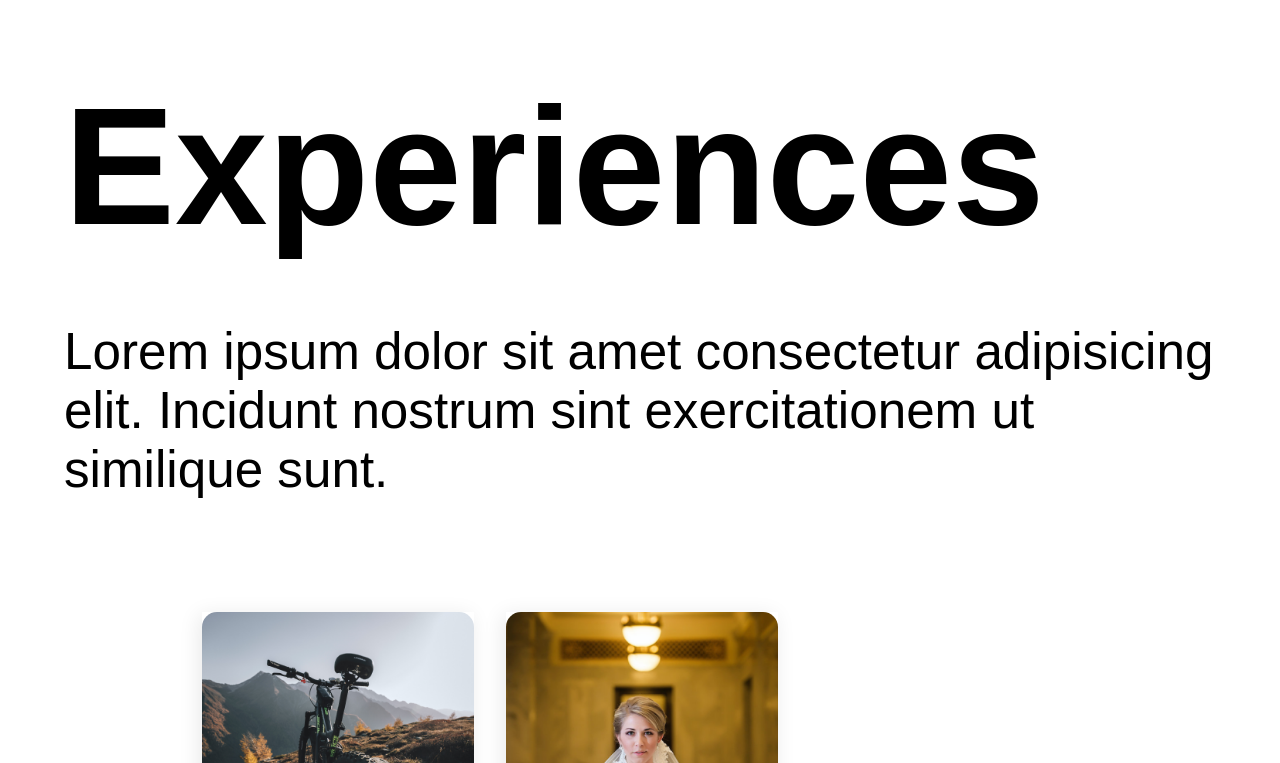
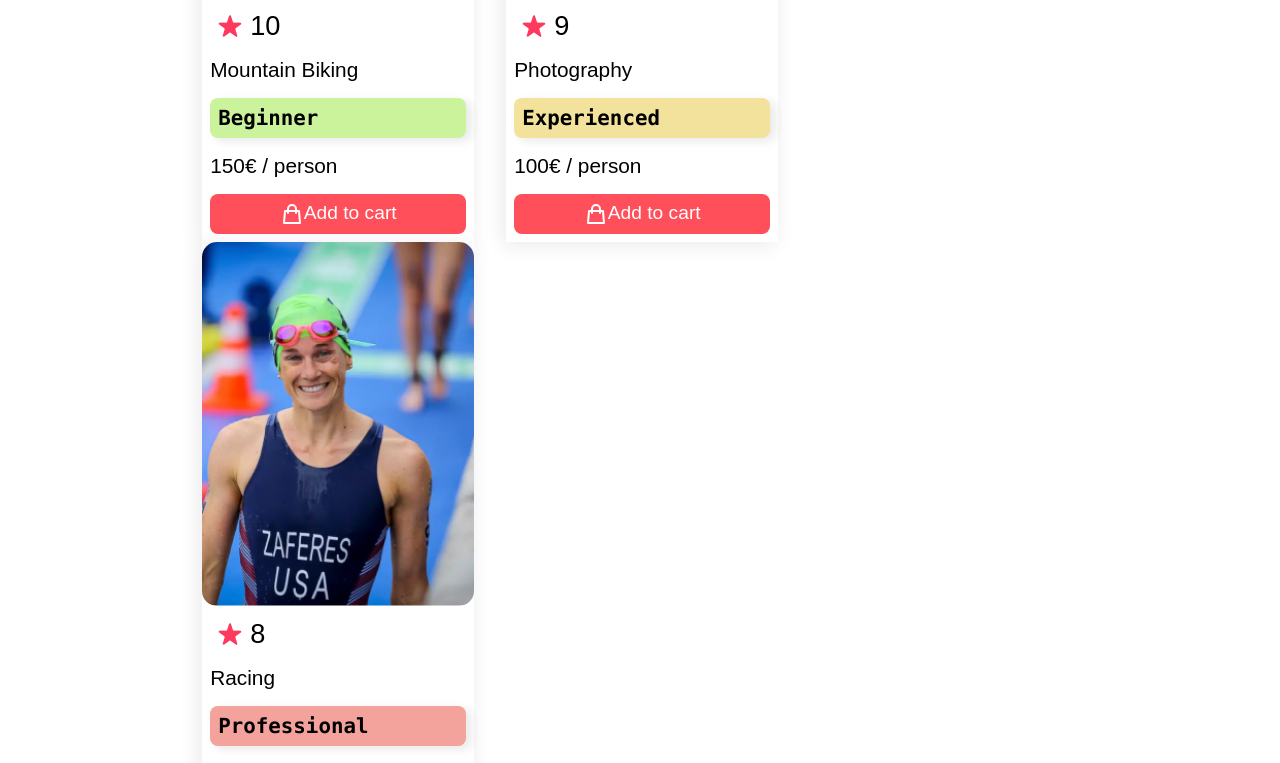
Before and after one commit to devmailar/AirBnb-react, a React (Create React App) app: page / in a window 1280 px wide. Shown: the part 1337-2100 px from the top of the page. Built offline with nearby package versions, Linux system fonts and the light colour scheme.

Commit message:
Add working color changing system and create payment button

```diff
--- a/src/App.jsx
+++ b/src/App.jsx
@@ -14,7 +14,9 @@ export default function App() {
         reviewCount={item.stats.reviewCount}
         location={item.location}
         title={item.title}
+        level={item.level}
         price={item.price}
+        paymentUrl = {item.paymentUrl}
       />
     );
   });
--- a/src/assets/css/App.css
+++ b/src/assets/css/App.css
@@ -116,7 +116,45 @@ body {
   margin: 1rem 0;
 }
 
-@media (max-width: 1368px) {
+.header .card-container .card .card_info .content #level {
+  background-color: rgba(185, 184, 184, 0.645);
+  font-family: "Consolas", sans-serif;
+  font-weight: bold;
+  -webkit-box-shadow: 5px 3px 10px rgba(21, 21, 21, 0.097);
+          box-shadow: 5px 3px 10px rgba(21, 21, 21, 0.097);
+  border-radius: 0.5rem;
+  padding: 0.5rem;
+}
+
+.header .card-container .card .card_info .content a {
+  padding: .5rem;
+  display: -webkit-box;
+  display: -ms-flexbox;
+  display: flex;
+  -webkit-box-pack: center;
+      -ms-flex-pack: center;
+          justify-content: center;
+  background-color: #ff4f5a;
+  color: white;
+  text-decoration: none;
+  border-radius: 8px;
+  font-size: 1.2rem;
+}
+
+.header .card-container .card .card_info .content a svg {
+  width: 1.5rem;
+  display: -webkit-box;
+  display: -ms-flexbox;
+  display: flex;
+  -webkit-box-pack: center;
+      -ms-flex-pack: center;
+          justify-content: center;
+  -webkit-box-align: center;
+      -ms-flex-align: center;
+          align-items: center;
+}
+
+@media (max-width: 1200px) {
   .header nav {
     padding: 1.5rem;
     background-color: #f7f7f7;
@@ -139,6 +177,7 @@ body {
     -webkit-box-direction: reverse !important;
         -ms-flex-direction: column-reverse !important;
             flex-direction: column-reverse !important;
+    margin: 0;
   }
   .header section .left {
     padding: 0rem;
@@ -146,13 +185,23 @@ body {
   }
   .header section .left h1 {
     font-size: 13vw;
+    text-align: center;
+    margin: 10px;
   }
   .header section .left p {
     font-size: 4vw;
+    text-align: center;
   }
   .header section .right .hero_photo {
     padding: 1rem 0rem;
     width: 100%;
   }
+  .header .card-container {
+    text-align: center;
+    margin: 0;
+  }
+  .header .card-container .card {
+    margin: 2rem 0;
+  }
 }
 /*# sourceMappingURL=App.css.map */
--- a/src/assets/css/App.scss
+++ b/src/assets/css/App.scss
@@ -91,13 +91,52 @@ body {
             font-size: 1.3rem;
             margin: 1rem 0;
           }
+
+          #level {
+            background-color: rgba(185, 184, 184, 0.645);
+            font-family: "Consolas", sans-serif;
+            font-weight: bold;
+            box-shadow: 5px 3px 10px rgba(21, 21, 21, 0.097);
+            border-radius: 0.5rem;
+            padding: 0.5rem;
+          }
+
+          a {
+            padding: .5rem;
+            display: flex;
+            justify-content: center;
+            background-color: #ff4f5a;
+            color: white;
+            text-decoration: none;
+            border-radius: 8px;
+            font-size: 1.2rem;
+
+            svg {
+              width: 1.5rem;
+              display: flex;
+              justify-content: center;
+              align-items: center;
+            }
+          }
+
+          // .easy {
+          //   background-color: rgb(203, 243, 156) !important;
+          // }
+          //
+          // .medium {
+          //   background-color: rgb(243, 226, 156) !important;
+          // }
+          //
+          // .hard {
+          //   background-color: rgb(243, 162, 156) !important;
+          // }
         }
       }
     }
   }
 }
 
-@media (max-width: 1368px) {
+@media (max-width: 1200px) {
   .header {
     nav {
       padding: 1.5rem;
@@ -112,16 +151,20 @@ body {
     }
     section {
       flex-direction: column-reverse !important;
+      margin: 0;
       .left {
         padding: 0rem;
         width: 100%;
 
         h1 {
           font-size: 13vw;
+          text-align: center;
+          margin: 10px;
         }
 
         p {
           font-size: 4vw;
+          text-align: center;
         }
       }
 
@@ -132,5 +175,14 @@ body {
         }
       }
     }
+
+    .card-container {
+      text-align: center;
+      margin: 0;
+
+      .card {
+        margin: 2rem 0;
+      }
+    }
   }
 }
--- a/src/components/Card.jsx
+++ b/src/components/Card.jsx
@@ -1,6 +1,18 @@
-import React from "react"
+import React from "react";
 
 export default function Card(props) {
+  const bgVariants = {
+    Beginner: "rgb(203, 243, 156)",
+    Experienced: "rgb(243, 226, 156)",
+    Professional: "rgb(243, 162, 156)",
+  };
+
+  let color = bgVariants[props.level];
+
+  const level = {
+    backgroundColor: color,
+  }
+
   return (
     <div className="card">
       <div className="card_header">
@@ -13,7 +25,14 @@ export default function Card(props) {
         </div>
         <div className="content">
           <p>{props.title}</p>
+          <p id="level" style={level}>{props.level}</p>
           <p>{props.price}€ / person</p>
+          <a href={`https://${props.paymentUrl}`} target="_blank" rel="noopener noreferrer">
+            <svg xmlns="http://www.w3.org/2000/svg" className="" fill="none" viewBox="0 0 24 24" stroke="currentColor" strokeWidth={2}>
+              <path strokeLinecap="round" strokeLinejoin="round" d="M16 11V7a4 4 0 00-8 0v4M5 9h14l1 12H4L5 9z" />
+            </svg>
+            Add to cart
+          </a>
         </div>
       </div>
     </div>
--- a/src/components/Header.jsx
+++ b/src/components/Header.jsx
@@ -4,8 +4,8 @@ export default function Header() {
   return (
     <section>
       <div className="left">
-        <h1>Online Experiences</h1>
-        <p>Lorem ipsum dolor sit amet consectetur adipisicing elit. Incidunt nostrum sint exercitationem ut similique sunt.</p>
+        <h1>Rocket Experiences</h1>
+        <p>Enjoy unique interactive and interesting adventure activities led by one of a kind hosts and join in an adventure.</p>
       </div>
 
       <div className="right">
--- a/src/data.js
+++ b/src/data.js
@@ -2,27 +2,31 @@
 export default [
   {
     id: 1,
-    title: "Full Group Mountain Biking 2022",
+    title: "Mountain Biking",
+    level: "Beginner",
     description:
       "Experience the beautiful Norwegian landscape and meet new friends all while conquering rugged terrain on your mountain bike. (Bike provided!)",
     price: 150,
+    paymentUrl: "en.wikipedia.org/wiki/Mountain_biking",
     coverImg: "mountain-bike.png",
     coverIcon: "star.png",
     stats: {
-      rating: 6.0,
+      rating: 10.0,
     },
     location: "Norway",
   },
   {
     id: 2,
-    title: "Learn Wedding Photography 2022",
+    title: "Photography",
+    level: "Experienced",
     description:
       "Interested in becoming a wedding photographer? For beginner and experienced photographers alike, join us in learning techniques required to leave the happy couple with memories that'll last a lifetime.",
     price: 100,
+    paymentUrl: "en.wikipedia.org/wiki/Photography",
     coverImg: "wedding-photography.png",
     coverIcon: "star.png",
     stats: {
-      rating: 8.0,
+      rating: 9.0,
       reviewCount: 30,
     },
     location: "Online",
@@ -30,17 +34,20 @@ export default [
   },
   {
     id: 3,
-    title: "Life Lessons with Katie Zaferes 2022",
+    title: "Racing",
+    level: "Professional",
     description:
       'I will share with you what I call "Positively Impactful Moments of Disappointment." Throughout my career, many of my highest moments only came after setbacks and losses. But learning from those difficult moments is what gave me the ability to rise above them and reach my goals.',
     price: 200,
+    paymentUrl: "formula1.com",
     coverImg: "katie-zaferes.png",
     coverIcon: "star.png",
     stats: {
-      rating: 10.0,
+      rating: 8.0,
       reviewCount: 6,
     },
     location: "Online",
     openSpots: 0,
   },
+
 ];
```
Also changed, not shown: 1 other file (tests, documents, lock files or other folders).
